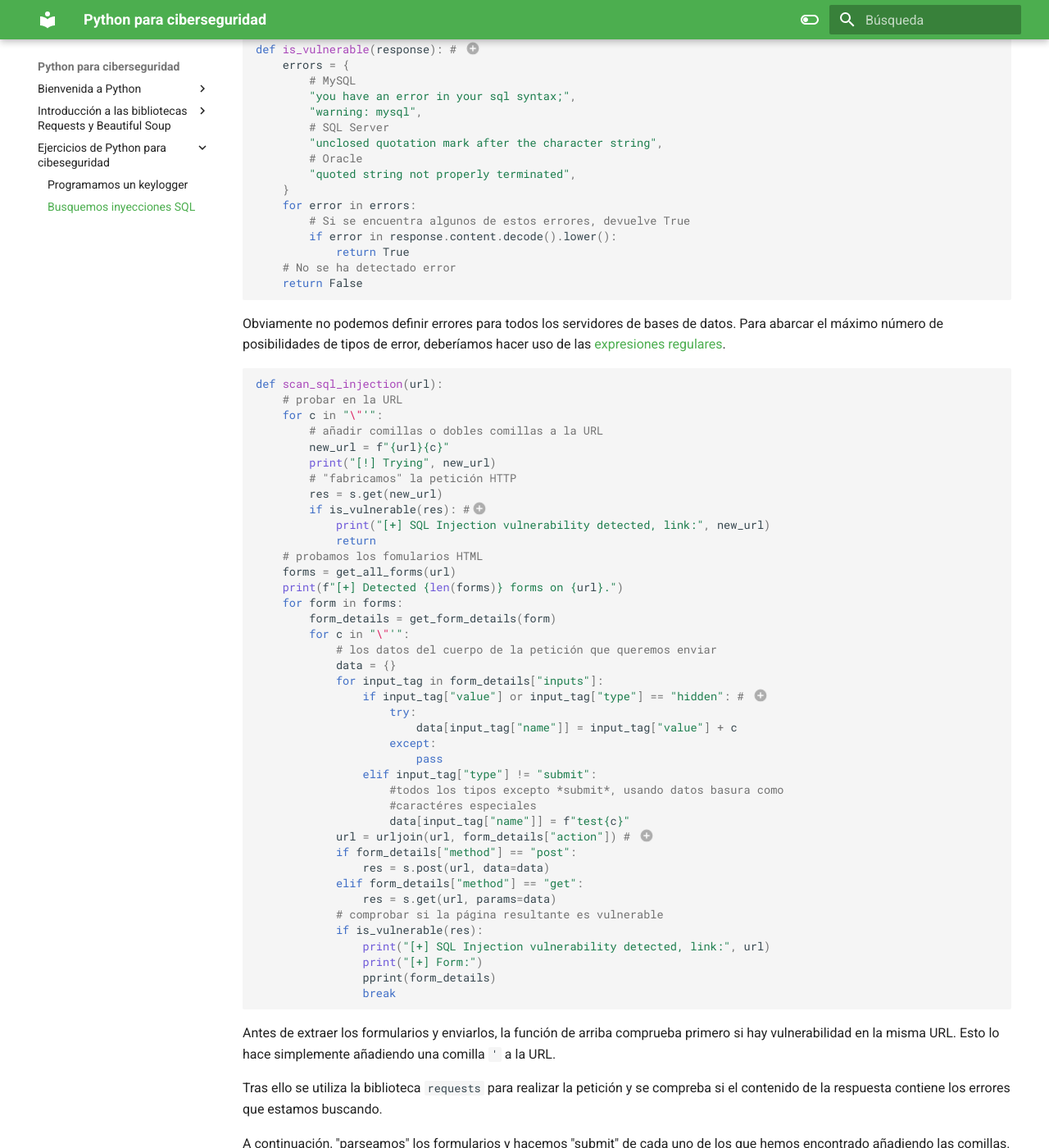
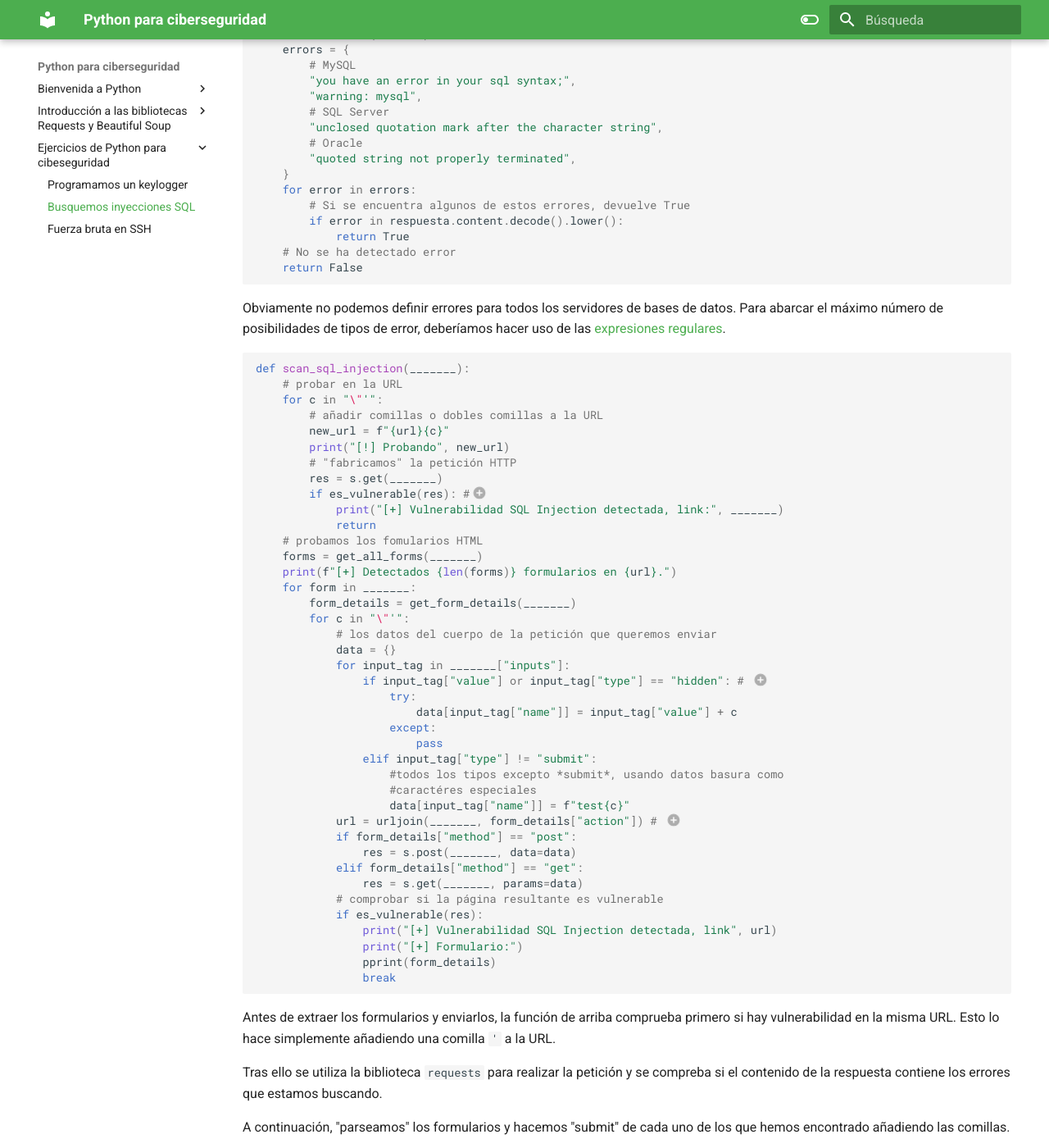
Before and after one commit to raul-profesor/Python-ciber, an MkDocs documentation site: the page built from docs/SQLi.md, in a window 1280 px wide and 1400 px high, scrolled down 1438 px. Shown: the whole window at 82% size. Built offline with MkDocs 1.6.1 and Material for MkDocs 9.7.7, drawn with Linux system fonts in a browser that asks for light colours; some of the changed text lies outside the part shown.

````diff
--- a/docs/SQLi.md
+++ b/docs/SQLi.md
@@ -30,11 +29,11 @@ También inicializamos la sesión de `requests` y establecemos el user-agent del
 Puesto que la inyección SQL se basa en las entradas o inputs del usuario, necesitaremos extraer primero los formularios de la web.
 
 ```python
-def get_all_forms(url): # (1)
-    soup = bs(s.get(url).content, "html.parser")
+def get_all_forms(_______): # (1)
+    soup = bs(s.get(_______).content, "_______")
     return soup.find_all("form")
 
-def get_form_details(form): # (2)
+def get_form_details(_______): # (2)
     details = {}
 
     try: # (3)
@@ -45,7 +44,7 @@ def get_form_details(form): # (2)
     method = form.attrs.get("method").lower() # (4)
 
     inputs = [] # (5)
-    for input_tag in form.find_all("input"):
+    for input_tag in _______.find_all("input"):
         input_type = input_tag.attrs.get("type", "text")
         input_name = input_tag.attrs.get("name")
         input_value = input_tag.attrs.get("value", "")
@@ -54,7 +53,7 @@ def get_form_details(form): # (2)
     details["action"] = action # (6)
     details["method"] = method
     details["inputs"] = inputs
-    return details
+    return _______
 ```
 
 1. Dada una 'url'. devuelve todos los formularios  que contiene el código HTML
@@ -64,13 +63,13 @@ def get_form_details(form): # (2)
 5. Se obtienen todos los detalles de los datos de entrada, tales como el tipo y el nombre
 6. Guardamos todos los resultados en un diccionario
 
-`get_all_forms()` utiliza **BeautifulSoup** para extraer todas las etiquetas/tags del código HTML y devolerlas en forma de lista, mientras que la función `get_form_detgails()` recibe una etiqueta única del formulario como argumento y parsea la información útil del mismo.
+`get_all_forms()` utiliza **BeautifulSoup** para extraer todas las etiquetas/tags del código HTML y devolerlas en forma de lista, mientras que la función `get_form_details()` recibe una etiqueta única del formulario como argumento y parsea la información útil del mismo.
 
 A continuación definiremos una función que nos dirá si una página contiene errores SQL, lo cual nos será útil para comprobar si existe una vulnerabilidad del tipo SQL injection.
 
 
 ```python
-def is_vulnerable(response): # (1)
+def es_vulnerable(_______): # (1)
     errors = {
         # MySQL
         "you have an error in your sql syntax;",
@@ -82,7 +81,7 @@ def is_vulnerable(response): # (1)
     }
     for error in errors:
         # Si se encuentra algunos de estos errores, devuelve True
-        if error in response.content.decode().lower():
+        if error in respuesta.content.decode().lower():
             return True
     # No se ha detectado error
     return False
@@ -93,26 +92,26 @@ def is_vulnerable(response): # (1)
 Obviamente no podemos definir errores para todos los servidores de bases de datos. Para abarcar el máximo número de posibilidades de tipos de error, deberíamos hacer uso de las [expresiones regulares](https://www.adictosaltrabajo.com/2015/01/29/regexsam/).
 
 ```python
-def scan_sql_injection(url):
+def scan_sql_injection(_______):
     # probar en la URL
     for c in "\"'":
         # añadir comillas o dobles comillas a la URL
         new_url = f"{url}{c}"
-        print("[!] Trying", new_url)
+        print("[!] Probando", new_url)
         # "fabricamos" la petición HTTP
-        res = s.get(new_url)
-        if is_vulnerable(res): #(1)
-            print("[+] SQL Injection vulnerability detected, link:", new_url)
+        res = s.get(_______)
+        if es_vulnerable(res): #(1)
+            print("[+] Vulnerabilidad SQL Injection detectada, link:", _______)
             return
     # probamos los fomularios HTML
-    forms = get_all_forms(url)
-    print(f"[+] Detected {len(forms)} forms on {url}.")
-    for form in forms:
-        form_details = get_form_details(form)
+    forms = get_all_forms(_______)
+    print(f"[+] Detectados {len(forms)} formularios en {url}.")
+    for form in _______:
+        form_details = get_form_details(_______)
         for c in "\"'":
             # los datos del cuerpo de la petición que queremos enviar
             data = {}
-            for input_tag in form_details["inputs"]:
+            for input_tag in _______["inputs"]:
                 if input_tag["value"] or input_tag["type"] == "hidden": # (2)
                     try:
                         data[input_tag["name"]] = input_tag["value"] + c
@@ -122,15 +121,15 @@ def scan_sql_injection(url):
                     #todos los tipos excepto *submit*, usando datos basura como
                     #caractéres especiales
                     data[input_tag["name"]] = f"test{c}"
-            url = urljoin(url, form_details["action"]) # (3)
+            url = urljoin(_______, form_details["action"]) # (3)
             if form_details["method"] == "post":
-                res = s.post(url, data=data)
+                res = s.post(_______, data=data)
             elif form_details["method"] == "get":
-                res = s.get(url, params=data)
+                res = s.get(_______, params=data)
             # comprobar si la página resultante es vulnerable
-            if is_vulnerable(res):
-                print("[+] SQL Injection vulnerability detected, link:", url)
-                print("[+] Form:")
+            if es_vulnerable(res):
+                print("[+] Vulnerabilidad SQL Injection detectada, link", url)
+                print("[+] Formulario:")
                 pprint(form_details)
                 break
 ```
@@ -151,7 +150,7 @@ Así pues, el `main` de nuestro script queda así:
 if __name__ == "__main__":
     import sys
     url = sys.argv[1]
-    scan_sql_injection(url)
+    _______ ()
 ```
 
 
@@ -159,4 +158,4 @@ if __name__ == "__main__":
 
 # Referencias
 
-[Code for How to Build a SQL Injection Scanner in Python Tutorial](https://www.thepythoncode.com/code/sql-injection-vulnerability-detector-in-python)
+[Cómo crear un script para SQLi en Python](https://www.thepythoncode.com/article/sql-injection-vulnerability-detector-in-python)
````
Also changed, not shown: other parts of docs/SQLi.md (+0 -1 lines), docs/SSH_brute.md (added, +122 -0 lines), docs/diccionarios.md (+4 -0 lines), docs/.pages, docs/img/unknown-SSH.webp (added), site/SQLi/index.html, site/search/search_index.json, site/sitemap.xml, 1 other file.
